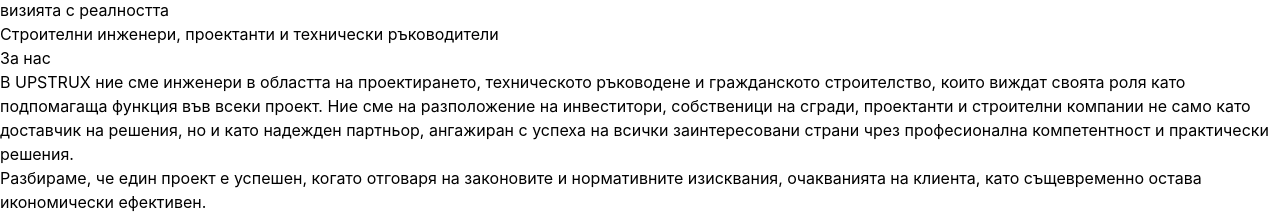
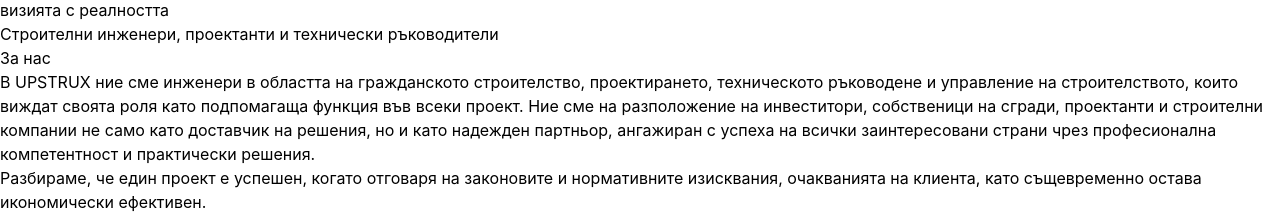
Before and after one commit to Upstrux/Upstrux, a React (Vite) app: page / in a window 1280 px wide. Shown: the part 170-386 px from the top of the page. Built offline with nearby package versions, Linux system fonts and the light colour scheme.

Commit message:
Update App.jsx

```diff
--- a/src/App.jsx
+++ b/src/App.jsx
@@ -130,7 +130,7 @@
 
 const legalPages = {
   bg: {
-    legal: { eyebrow: "Правна информация", title: "Условия за ползване", updated: "Последна актуализация: 10 май 2026 г.", intro: "Тази страница урежда достъпа и използването на уебсайта на UPSTRUX. С използването на този уебсайт Вие приемате настоящите условия. Ако не сте съгласни с тях, моля, не използвайте сайта.", sections: [
+    legal: { eyebrow: "Правна", title: "Условия за ползване", updated: "Последна актуализация: 10 май 2026 г.", intro: "Тази страница урежда достъпа и използването на уебсайта на UPSTRUX. С използването на този уебсайт Вие приемате настоящите условия. Ако не сте съгласни с тях, моля, не използвайте сайта.", sections: [
       { heading: "1. Информация за дружеството", body: "Настоящите Условия за ползване се издават от UPSTRUX, от името на дружеството и неговите свързани партньори и професионални структури, когато е приложимо. „UPSTRUX“ и логото на UPSTRUX представляват търговски обозначения и/или обекти на интелектуална собственост. Данните за дружеството, включително фирмено наименование, ЕИК, ДДС номер, седалище, адрес на управление и законен представител, следва да бъдат добавени тук преди официално публикуване. Можете да се свържете с нас относно тези Условия чрез електронна поща на enquiries@upstrux.bg." },
       { heading: "2. Информационен характер на съдържанието", body: "Съдържанието на този уебсайт има общ информационен характер и представя инженерни, проектантски, строителни и консултантски услуги. То не представлява индивидуална техническа, правна, финансова или инвестиционна консултация." },
       { heading: "3. Интелектуална собственост", body: "Всички текстове, структура, дизайн, графични елементи, търговски обозначения и друго съдържание на сайта са собственост на UPSTRUX или се използват на законно основание. Не се разрешава копиране, възпроизвеждане, изменение, разпространение или използване за търговски цели без предварително писмено съгласие." },
@@ -152,7 +152,7 @@
     ]},
   },
   en: {
-    legal: { eyebrow: "Legal information", title: "Terms of Use", updated: "Last updated: 10 May 2026", intro: "This page governs access to and use of the UPSTRUX website. By using this website, you accept these terms. If you do not agree with them, please do not use the website.", sections: [
+    legal: { eyebrow: "Legal", title: "Terms of Use", updated: "Last updated: 10 May 2026", intro: "This page governs access to and use of the UPSTRUX website. By using this website, you accept these terms. If you do not agree with them, please do not use the website.", sections: [
       { heading: "1. Company information", body: "These Terms of Use are issued by UPSTRUX on behalf of the company and, where applicable, its associated partners and professional structures. UPSTRUX and the UPSTRUX logo are trade designations and/or intellectual property assets. Full company details, including legal name, registration number, VAT number, registered office, business address and legal representative, should be added before official publication. You may contact us regarding these Terms by email at enquiries@upstrux.bg." },
       { heading: "2. Informational nature of content", body: "The content of this website is provided for general information purposes and presents engineering, design, construction and consulting services. It does not constitute individual technical, legal, financial or investment advice." },
       { heading: "3. Intellectual property", body: "All text, structure, design, graphic elements, trade designations and other website content are owned by UPSTRUX or used on a lawful basis. Copying, reproduction, modification, distribution or commercial use is not permitted without prior written consent." },
@@ -174,7 +174,7 @@
     ]},
   },
   de: {
-    legal: { eyebrow: "Rechtliche Informationen", title: "Nutzungsbedingungen", updated: "Zuletzt aktualisiert: 10. Mai 2026", intro: "Diese Seite regelt den Zugriff auf und die Nutzung der UPSTRUX-Website. Durch die Nutzung dieser Website akzeptieren Sie diese Bedingungen.", sections: [
+    legal: { eyebrow: "Rechtliche ", title: "Nutzungsbedingungen", updated: "Zuletzt aktualisiert: 10. Mai 2026", intro: "Diese Seite regelt den Zugriff auf und die Nutzung der UPSTRUX-Website. Durch die Nutzung dieser Website akzeptieren Sie diese Bedingungen.", sections: [
       { heading: "1. Unternehmensinformationen", body: "Diese Nutzungsbedingungen werden von UPSTRUX im Namen des Unternehmens und, soweit anwendbar, seiner verbundenen Partner und professionellen Strukturen herausgegeben. Unternehmensdaten wie Firmenname, Registernummer, Umsatzsteuer-Identifikationsnummer, Sitz, Geschäftsadresse und gesetzlicher Vertreter sind vor Veröffentlichung zu ergänzen. Kontakt: enquiries@upstrux.bg." },
       { heading: "2. Informationscharakter", body: "Die Inhalte dieser Website dienen allgemeinen Informationszwecken und stellen keine individuelle technische, rechtliche, finanzielle oder investitionsbezogene Beratung dar." },
       { heading: "3. Geistiges Eigentum", body: "Alle Texte, Strukturen, Designs, grafischen Elemente, Kennzeichen und sonstigen Inhalte sind Eigentum von UPSTRUX oder werden rechtmäßig verwendet. Eine Nutzung ohne vorherige schriftliche Zustimmung ist nicht gestattet." },
@@ -203,14 +203,14 @@
     heroTitle: ["Инженерство, което свързва", "визията с реалността"],
     aboutLabel: "Строителни инженери, проектанти и технически ръководители",
     aboutTitle: "За нас",
-    aboutP1: "В UPSTRUX ние сме инженери в областта на проектирането, техническото ръководене и гражданското строителство, които виждат своята роля като подпомагаща функция във всеки проект. Ние сме на разположение на инвеститори, собственици на сгради, проектанти и строителни компании не само като доставчик на решения, но и като надежден партньор, ангажиран с успеха на всички заинтересовани страни чрез професионална компетентност и практически решения.",
+    aboutP1: "В UPSTRUX ние сме инженери в областта на гражданското строителство, проектирането, техническото ръководене и управление на строителството, които виждат своята роля като подпомагаща функция във всеки проект. Ние сме на разположение на инвеститори, собственици на сгради, проектанти и строителни компании не само като доставчик на решения, но и като надежден партньор, ангажиран с успеха на всички заинтересовани страни чрез професионална компетентност и практически решения.",
     aboutP2: "Разбираме, че един проект е успешен, когато отговаря на законовите и нормативните изисквания, очакванията на клиента, като същевременно остава икономически ефективен.",
     aboutHighlight: "Благодарение на високото ниво на специализация на нашите партньори, ние обединяваме експертния им потенциал по начин, който ни позволява успешно да реализираме както по-прости, така и изключително сложни проекти.",
     solutionsEyebrow: "Инженерни, проектантски и експертни решения в строителството",
     solutionsTitle: "Решения",
     methodologyTitle: "От концепцията до реализация",
     methodologyIntro: "Нашата рамка за управление и изпълнение на проекти е изградена върху международно признатите практики, които гарантират успешно иницииране, детайлно планиране, ефективно изпълнение, контрол и успешно завършване на всеки проект. Тази структурирана методология осигурява пълно съответствие с най-добрите практики в областта на управлението на проекти.",
-    footer: { quick: "Бързи линкове", follow: "Последвай", solutions: "Решения", contacts: "Контакти", rights: "© 2026 UPSTRUX. Всички права запазени.", location: "гр. София 1000", legalTitle: "Условия за ползване", legalInfo: "Правна информация", privacy: "Поверителност", backHome: "← Обратно към началната страница" },
+    footer: { quick: "Бързи линкове", follow: "Последвай", solutions: "Решения", contacts: "Контакти", rights: "© 2026 UPSTRUX. Всички права запазени.", location: "гр. София 1000", legalTitle: "Условия за ползване", legalInfo: "Правна", privacy: "Поверителност", backHome: "← Обратно към началната страница" },
     services: bgServices,
     processSteps: bgProcessSteps,
     legalPages: legalPages.bg,
@@ -220,14 +220,14 @@
     heroTitle: ["Engineering that connects", "vision with reality"],
     aboutLabel: "Civil engineers, designers and technical managers",
     aboutTitle: "About us",
-    aboutP1: "At UPSTRUX, we are engineers in structural design, technical management and civil construction. We see our role as a supporting and enabling function in every project. We work with investors, building owners, designers and construction companies not only as a provider of solutions, but as a reliable partner committed to the success of all stakeholders through professional expertise and practical engineering decisions.",
+    aboutP1: "At UPSTRUX, we are civil, structural, site engineers and construction managers. We see our role as a supporting function in every project. We are available to investors, building owners, designers and construction companies not only as a solutions provider, but as a reliable partner committed to the success of all stakeholders through professional expertise and practical engineering solutions.",
     aboutP2: "We understand that a project is successful when it complies with legal and regulatory requirements, meets the client’s expectations and remains economically efficient.",
     aboutHighlight: "Through the high level of specialization of our partners, we combine expert knowledge in a way that allows us to deliver both straightforward and highly complex projects successfully.",
     solutionsEyebrow: "Engineering, design and expert solutions in construction",
     solutionsTitle: "Solutions",
     methodologyTitle: "From concept to delivery",
     methodologyIntro: "Our project management and delivery framework is based on internationally recognized practices that support successful initiation, detailed planning, efficient execution, monitoring and successful completion of each project. This structured methodology ensures alignment with best practices in project management.",
-    footer: { quick: "Quick links", follow: "Follow", solutions: "Solutions", contacts: "Contacts", rights: "© 2026 UPSTRUX. All rights reserved.", location: "Sofia 1000, Bulgaria", legalTitle: "Terms of Use", legalInfo: "Legal information", privacy: "Privacy", backHome: "← Back to homepage" },
+    footer: { quick: "Quick links", follow: "Follow", solutions: "Solutions", contacts: "Contacts", rights: "© 2026 UPSTRUX. All rights reserved.", location: "Sofia 1000, Bulgaria", legalTitle: "Terms of Use", legalInfo: "Legal", privacy: "Privacy", backHome: "← Back to homepage" },
     services: enServices,
     processSteps: enProcessSteps,
     legalPages: legalPages.en,
@@ -237,14 +237,14 @@
     heroTitle: ["Ingenieurwesen, das Vision", "mit Realität verbindet"],
     aboutLabel: "Bauingenieure, Planer und technische Projektleiter",
     aboutTitle: "Über uns",
-    aboutP1: "UPSTRUX ist ein Ingenieurpartner in den Bereichen Tragwerksplanung, technische Leitung und Bauwesen. Wir verstehen unsere Rolle als unterstützende und lösungsorientierte Funktion in jedem Projekt. Wir stehen Investoren, Gebäudeeigentümern, Planern und Bauunternehmen nicht nur als Lösungsanbieter zur Seite, sondern als verlässlicher Partner, der zum Erfolg aller Beteiligten beiträgt.",
+    aboutP1: "Bei UPSTRUX sind wir Ingenieure für Bauwesen, Tragwerksplanung, Bauleitung und Baustellenmanagement. Wir sehen unsere Rolle als unterstützende und lösungsorientierte Funktion in jedem Projekt. Wir stehen Investoren, Gebäudeeigentümern, Planern und Bauunternehmen nicht nur als Lösungsanbieter zur Seite, sondern als verlässlicher Partner, der zum Erfolg aller Beteiligten beiträgt.",
     aboutP2: "Ein Projekt ist erfolgreich, wenn es rechtliche und technische Anforderungen erfüllt, die Erwartungen des Auftraggebers erreicht und zugleich wirtschaftlich effizient bleibt.",
-    aboutHighlight: "Durch die hohe Spezialisierung unserer Partner bündeln wir Fachkompetenz so, dass sowohl einfache als auch hochkomplexe Projekte erfolgreich umgesetzt werden können.",
+    aboutHighlight: "Dank des hohen Spezialisierungsgrades unserer Partner bündeln wir ihr Expertenpotenzial auf eine Weise, die es uns ermöglicht, sowohl einfachere als auch äußerst komplexe Projekte erfolgreich umzusetzen.",
     solutionsEyebrow: "Ingenieur-, Planungs- und Expertenlösungen im Bauwesen",
     solutionsTitle: "Lösungen",
     methodologyTitle: "Vom Konzept bis zur Umsetzung",
     methodologyIntro: "Unser Rahmen für Projektmanagement und Projektausführung basiert auf international anerkannten Praktiken für Initiierung, detaillierte Planung, effiziente Ausführung, Kontrolle und erfolgreichen Projektabschluss.",
-    footer: { quick: "Schnellzugriff", follow: "Folgen", solutions: "Lösungen", contacts: "Kontakt", rights: "© 2026 UPSTRUX. Alle Rechte vorbehalten.", location: "Sofia 1000, Bulgarien", legalTitle: "Nutzungsbedingungen", legalInfo: "Rechtliche Informationen", privacy: "Datenschutz", backHome: "← Zurück zur Startseite" },
+    footer: { quick: "Schnellzugriff", follow: "Folgen", solutions: "Lösungen", contacts: "Kontakt", rights: "© 2026 UPSTRUX. Alle Rechte vorbehalten.", location: "Sofia 1000, Bulgarien", legalTitle: "Nutzungsbedingungen", legalInfo: "Rechtliche", privacy: "Datenschutz", backHome: "← Zurück zur Startseite" },
     services: deServices,
     processSteps: deProcessSteps,
     legalPages: legalPages.de,
```
